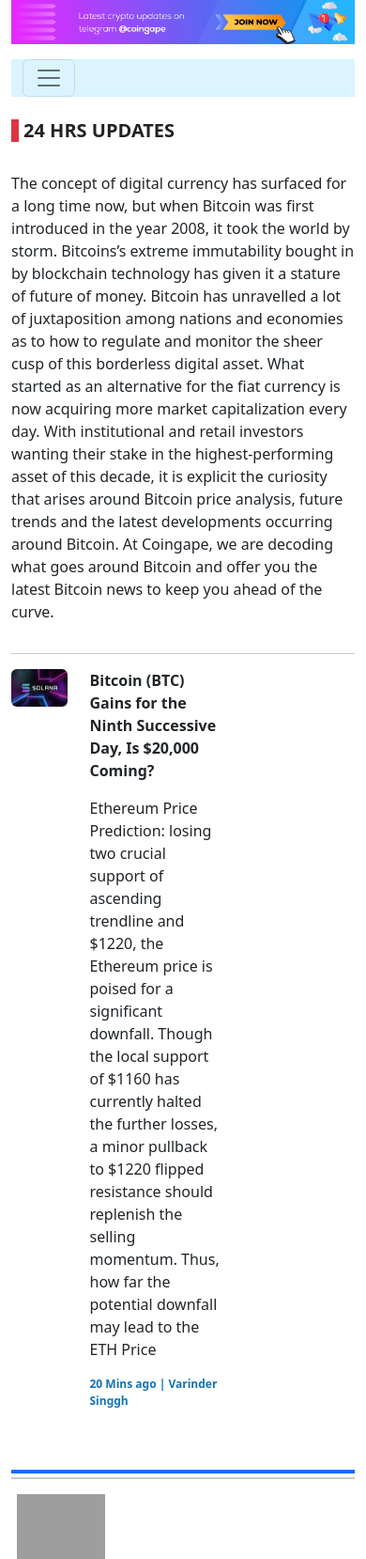
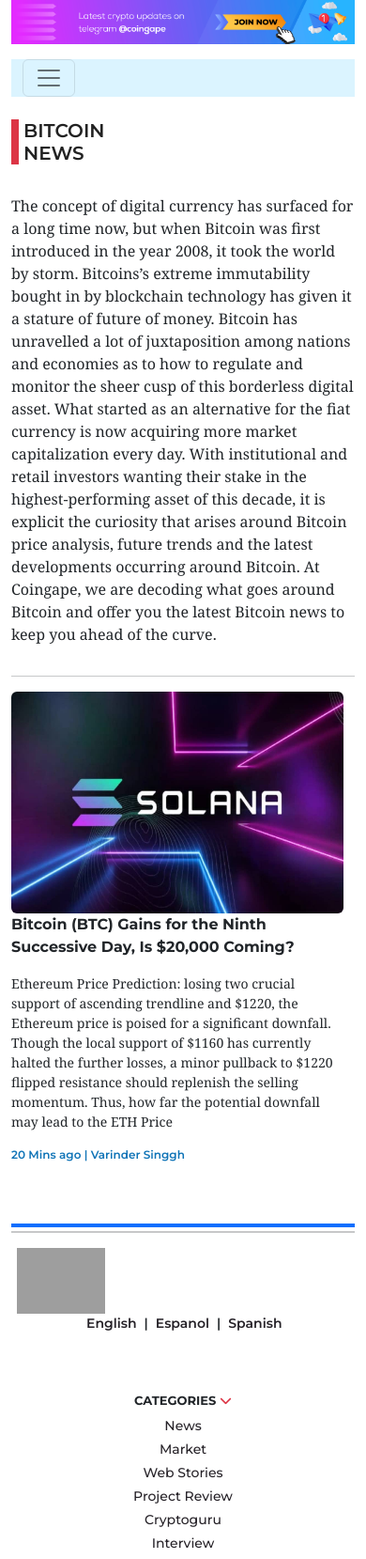
Before and after one commit to pre22/gape-clone, a Python web app: template templates/bitcoin.html in a window 390 px wide; the page is wider, and only the part inside the window is pictured. Shown: the top 1659 px of that part at 94% size. Run offline with Jinja, Linux system fonts and the light colour scheme; the template is opened without the code that fills it, so the values that code supplies are empty; some web fonts are replaced; grey boxes are pictures that could not be loaded.

Commit message:
template: added font and working on some other stuffs

```diff
--- a/static/css/index.css
+++ b/static/css/index.css
@@ -1,3 +1,7 @@
+body {
+    font-family: 'Montserrat', sans-serif;;
+}
+
 .newstitle h6 {
     font-size: 13px;
     font-weight: 600;
@@ -227,3 +231,26 @@ footer a {
 .h-x {
     height: 15.5%;
 }
+
+
+
+
+@media only screen and (max-width: 768px) {
+
+
+    .news-section .row:nth-child(1), .news-section .col-8 {
+        padding-right: 0px;
+    }
+
+    .news-section .col-md-7 p:nth-child(2) {
+        font-size: 14px;
+        font-weight: 400;
+        font-family: 'Georgia', sans-serif;
+    }
+
+    .description {
+        font-family: 'Georgia', sans-serif;
+    }
+
+
+}
--- a/templates/bitcoin.html
+++ b/templates/bitcoin.html
@@ -11,6 +11,9 @@
 
     <!-- Google Font CDN -->
     <link rel="preconnect" href="https://fonts.googleapis.com"><link rel="preconnect" href="https://fonts.gstatic.com" crossorigin><link href="https://fonts.googleapis.com/css2?family=Montserrat:wght@100;200;300;400;500;600;700&display=swap" rel="stylesheet">
+
+    <!-- Embed Font  -->
+    <link href="https://fonts.cdnfonts.com/css/georgia" rel="stylesheet">
 
     <!-- Font Awesome  -->
     <link rel="stylesheet" href="https://cdnjs.cloudflare.com/ajax/libs/font-awesome/6.2.1/css/all.min.css">
@@ -138,13 +141,14 @@
         </nav>
 
         <div class="row my-4">
-            <div class="col">
+            <div class="col-4">
 
-                <h5 class="border-danger maintitle2 fw-semibold">24 HRS UPDATES</h5>
+                <h5 class="border-danger maintitle2 fw-semibold">Bitcoin News</h5>
             </div>
         </div>
 
-        <div class="row">
+        <!-- Description  -->
+        <div class="row description">
             <p>
                 The concept of digital currency has surfaced for a long time now, but when Bitcoin was first introduced in the year 2008, it took the world by storm. Bitcoins’s extreme immutability bought in by blockchain technology has given it a stature of future of money.
 
@@ -159,14 +163,14 @@
         <hr>
 
         <!-- News Section  -->
-        <section class="row w-75">
+        <section class="row news-section">
 
             <div class="row news-box">
-                <div class="col-4">
+                <div class="col-lg-4 col-md-5">
                     <img class="rounded img-fluid" src="/static/img/solana1.jpg">
                 </div>
 
-                <div class="col-8">
+                <div class="col-lg-8 col-md-7">
                     <div class="row">
                         <p class="fw-bold" style="font-size: 16px;">Bitcoin (BTC) Gains for the Ninth Successive Day, Is $20,000 Coming?</p>
                         <p>Ethereum Price Prediction: losing two crucial support of ascending trendline and $1220, the Ethereum price is poised for a significant downfall. Though the local support of $1160 has currently halted the further losses, a minor pullback to $1220 flipped resistance should replenish the selling momentum. Thus, how far the potential downfall may lead to the ETH Price</p>
```
